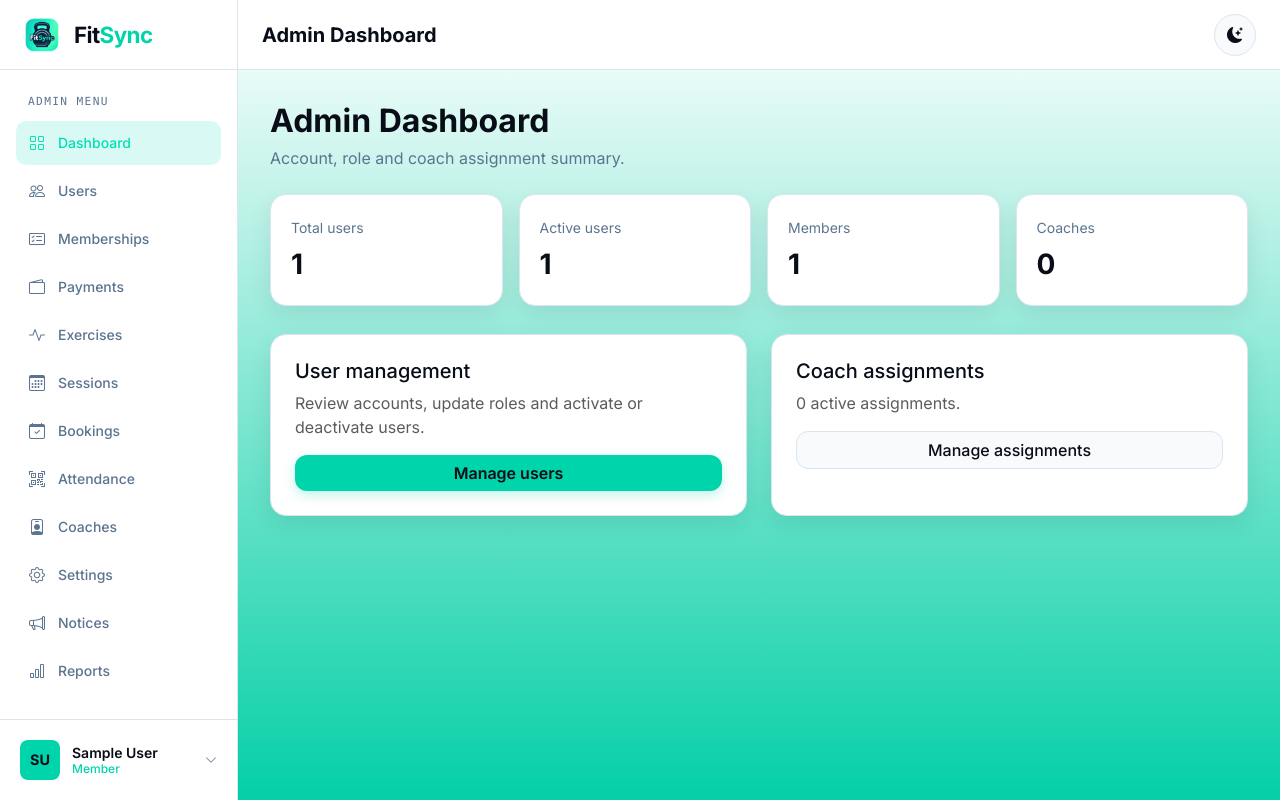
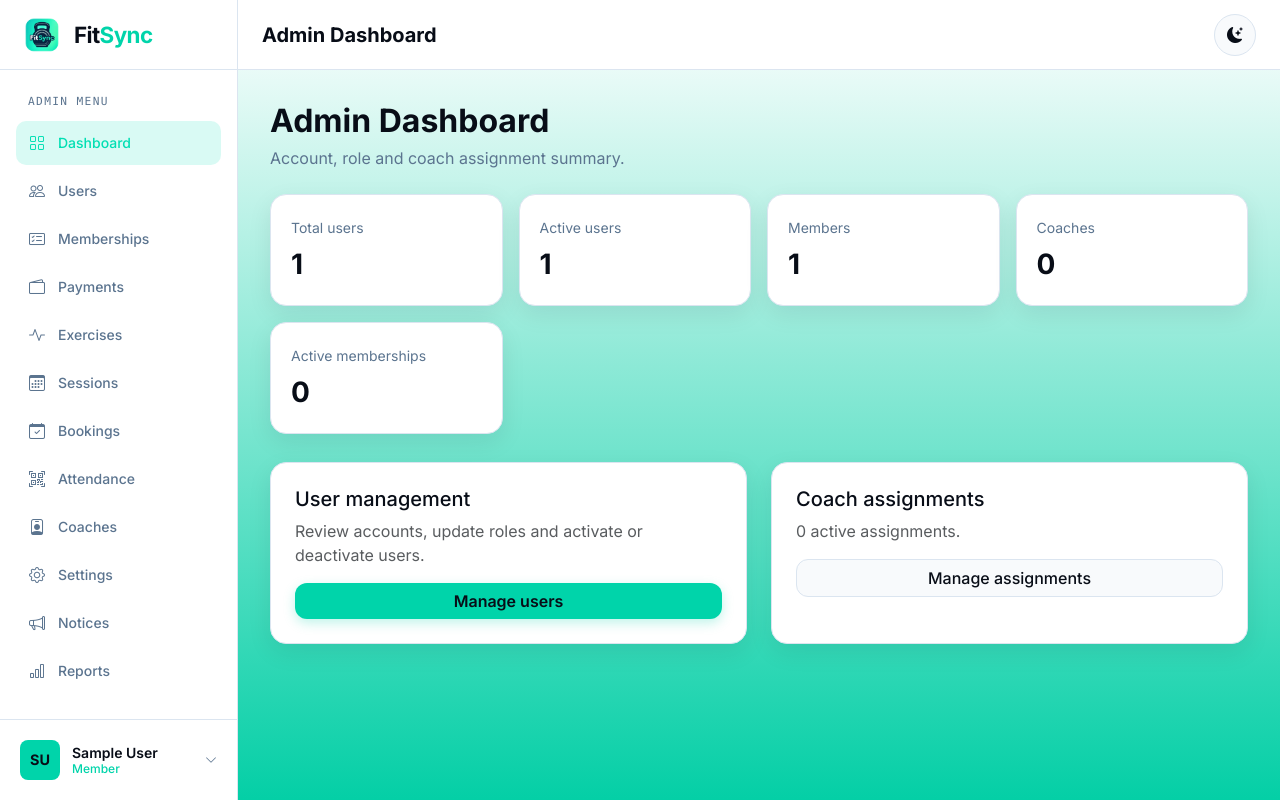
Before and after one commit to hanshineeteeluckdherry-rgb/FitSync, a Django app: page /accounts/dashboard/admin/ in a window 1280 px wide. Run offline with Django 5.2, Linux system fonts and the light colour scheme; the visitor is signed in with stand-in values (Sample User, id 1); data comes from the database, SQL or seed files in the repository; data that the repository does not hold is empty.

Commit message:
Add active membership statistics

```diff
--- a/accounts/views.py
+++ b/accounts/views.py
@@ -1,3 +1,5 @@
+from datetime import date
+
 from django.contrib import messages
 from django.contrib.auth import login, logout, update_session_auth_hash
 from django.contrib.auth.decorators import login_required
@@ -17,6 +19,7 @@ from .forms import (
 )
 from .models import CoachAssignment, CoachProfile, MemberProfile, User
 from workouts.models import WeightRecord, WorkoutPlan, WorkoutSession
+from memberships.models import Membership
 
 
 def register(request):
@@ -168,6 +171,8 @@ def coach_dashboard(request):
 
 @admin_required
 def admin_dashboard(request):
+    today = date.today()
+
     context = {
         "total_users": User.objects.count(),
         "active_users": User.objects.filter(is_active=True).count(),
@@ -176,6 +181,11 @@ def admin_dashboard(request):
         "coach_count": User.objects.filter(role=User.Role.COACH).count(),
         "admin_count": User.objects.filter(role=User.Role.ADMIN).count(),
         "assignment_count": CoachAssignment.objects.filter(active=True).count(),
+        "active_membership_count": Membership.objects.filter(
+            status=Membership.Status.ACTIVE,
+            start_date__lte=today,
+            end_date__gte=today,
+        ).count(),
         "active_sidebar": "dashboard",
     }
     return render(request, "accounts/dashboards/admin_dashboard.html", context)
--- a/templates/accounts/dashboards/admin_dashboard.html
+++ b/templates/accounts/dashboards/admin_dashboard.html
@@ -8,6 +8,7 @@
 <div class="col-sm-6 col-xl-3"><div class="summary-card"><span class="summary-label">Active users</span><p class="summary-value">{{ active_users }}</p></div></div>
 <div class="col-sm-6 col-xl-3"><div class="summary-card"><span class="summary-label">Members</span><p class="summary-value">{{ member_count }}</p></div></div>
 <div class="col-sm-6 col-xl-3"><div class="summary-card"><span class="summary-label">Coaches</span><p class="summary-value">{{ coach_count }}</p></div></div>
+<div class="col-sm-6 col-xl-3"><div class="summary-card"><span class="summary-label">Active memberships</span><p class="summary-value">{{ active_membership_count }}</p></div></div>
 </div>
 <div class="row g-4 mt-1"><div class="col-lg-6"><div class="card p-4 h-100"><h2 class="h5">User management</h2><p class="text-body-secondary">Review accounts, update roles and activate or deactivate users.</p><a class="btn btn-primary-fitsync" href="{% url 'accounts:admin_user_list' %}">Manage users</a></div></div><div class="col-lg-6"><div class="card p-4 h-100"><h2 class="h5">Coach assignments</h2><p class="text-body-secondary">{{ assignment_count }} active assignment{{ assignment_count|pluralize }}.</p><a class="btn btn-secondary-fitsync" href="{% url 'accounts:coach_assignment_list' %}">Manage assignments</a></div></div></div>
 {% endblock %}
```
